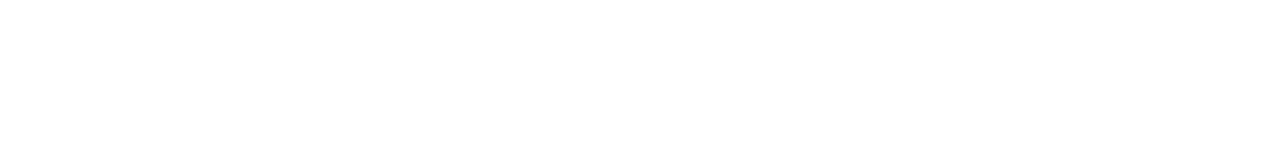
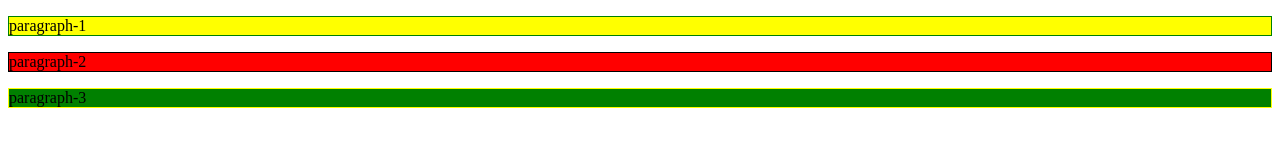
Before and after one commit to acciojob/id-color-mohdminhajdev-code, a website: page main.html in a window 1280 px wide. Drawn offline with Linux system fonts and the light colour scheme.

Commit message:
created a submission

```diff
--- a/main.html
+++ b/main.html
@@ -8,6 +8,9 @@
 
 <body>
 	<!-- the entire body must be written by student -->
+	<p id = "yellow">paragraph-1</p>
+	<p id = "red">paragraph-2</p>
+	<p id = "green">paragraph-3</p>
     <script type="text/javascript" src="./script.js">
 </script>
 
--- a/styles.css
+++ b/styles.css
@@ -1 +1,15 @@
 /*  your css code here. If applicable */
+
+#yellow{
+	background-color: yellow;
+	border: 1px solid green;
+}
+
+#red{
+	background-color: red;
+	border: 1px solid black;
+}
+#green{
+	background-color: green;
+	border: 1px solid yellow;
+}
```
Also changed, not shown: script.js (line endings or trailing spaces).
